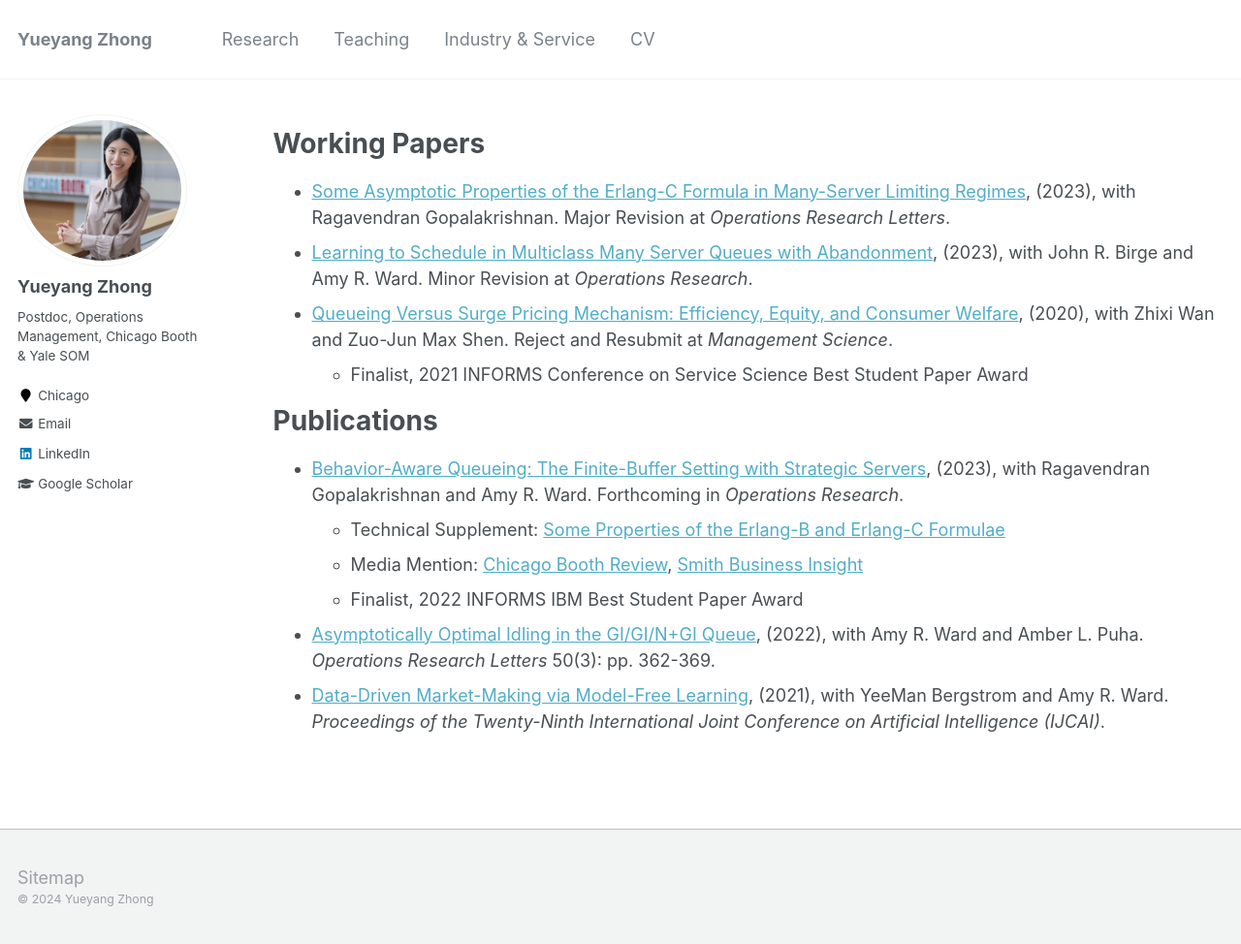
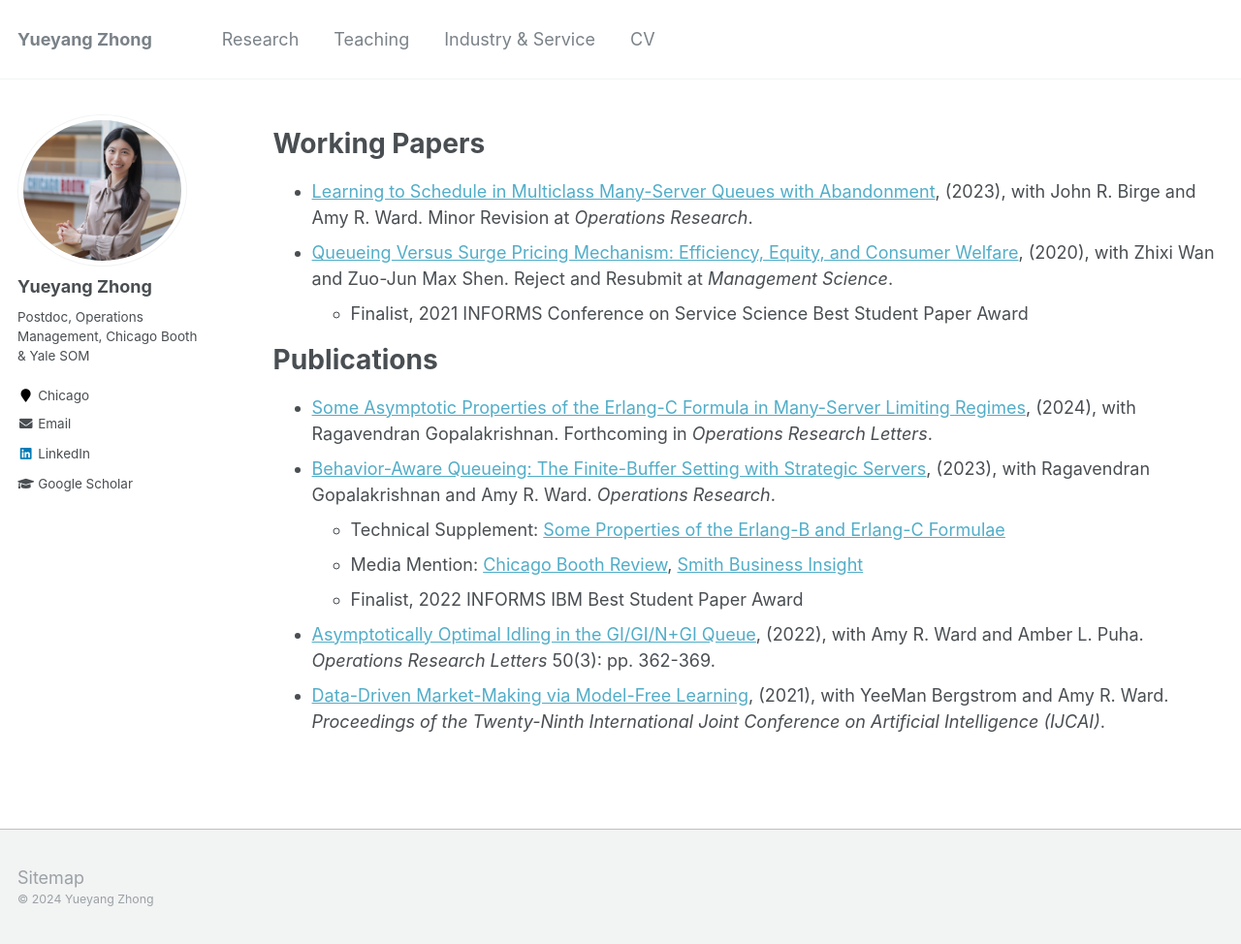
Before and after one commit to alicemengqi/site, a Jekyll site: the page built from _pages/publications.md, in a window 1280 px wide and 974 px high. Shown: the whole window at 97% size. Built offline with Jekyll 4.4.1, drawn with Linux system fonts in a browser that asks for light colours.

Commit message:
Update publications.md

```diff
--- a/_pages/publications.md
+++ b/_pages/publications.md
@@ -8,14 +8,14 @@ author_profile: true
 
 
 # Working Papers
-* [Some Asymptotic Properties of the Erlang-C Formula in Many-Server Limiting Regimes](https://arxiv.org/abs/2304.13845), (2023), with Ragavendran Gopalakrishnan. Major Revision at *Operations Research Letters*.
-* [Learning to Schedule in Multiclass Many Server Queues with Abandonment](https://papers.ssrn.com/sol3/papers.cfm?abstract_id=4090021), (2023), with John R. Birge and Amy R. Ward. Minor Revision at *Operations Research*.
+* [Learning to Schedule in Multiclass Many-Server Queues with Abandonment](https://papers.ssrn.com/sol3/papers.cfm?abstract_id=4090021), (2023), with John R. Birge and Amy R. Ward. Minor Revision at *Operations Research*.
 * [Queueing Versus Surge Pricing Mechanism: Efficiency, Equity, and Consumer Welfare](https://papers.ssrn.com/sol3/papers.cfm?abstract_id=3699134), (2020), with Zhixi Wan and Zuo-Jun Max Shen. Reject and Resubmit at *Management Science*.
    - Finalist, 2021 INFORMS Conference on Service Science Best Student Paper Award
 
 
 # Publications
-* [Behavior-Aware Queueing: The Finite-Buffer Setting with Strategic Servers](https://pubsonline.informs.org/doi/10.1287/opre.2023.2487), (2023), with Ragavendran Gopalakrishnan and Amy R. Ward. Forthcoming in *Operations Research*.
+* [Some Asymptotic Properties of the Erlang-C Formula in Many-Server Limiting Regimes](https://www.sciencedirect.com/science/article/pii/S016763772400052X), (2024), with Ragavendran Gopalakrishnan. Forthcoming in *Operations Research Letters*.
+* [Behavior-Aware Queueing: The Finite-Buffer Setting with Strategic Servers](https://pubsonline.informs.org/doi/10.1287/opre.2023.2487), (2023), with Ragavendran Gopalakrishnan and Amy R. Ward.  *Operations Research*.
    - Technical Supplement: [Some Properties of the Erlang-B and Erlang-C Formulae](https://papers.ssrn.com/abstract_id=4430477)
    - Media Mention: [Chicago Booth Review](https://www.chicagobooth.edu/review/secrets-wait-loss), [Smith Business Insight](https://smith.queensu.ca/insight/content/Customer-Wait-Times-Are-No-Idle-Concern.php)
    - Finalist, 2022 INFORMS IBM Best Student Paper Award
```
